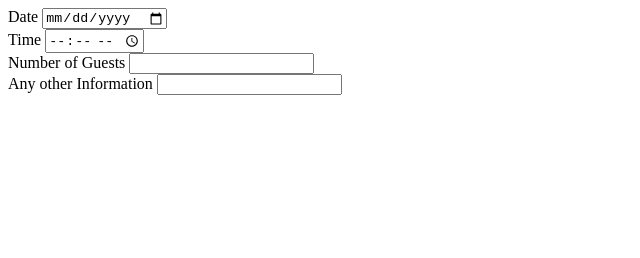
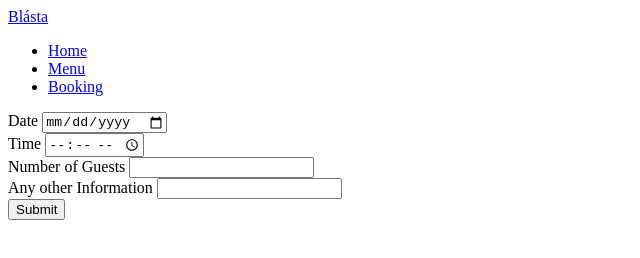
Before and after one commit to MickKav/Blasta-Booking, a plain HTML site: page index.html in a window 1280 px wide. Shown: the whole page, without its empty margins (0-640 px from the left). Drawn offline with Linux system fonts and the light colour scheme.

Commit message:
init commit

```diff
--- a/index.html
+++ b/index.html
@@ -6,6 +6,20 @@
     <title>Blásta</title>
 </head>
 <body>
+    <nav class="navbar navbar-light bg-light">
+        <a href="#" class="navbar-brand">Blásta</a>
+        <ul class="navbar-nav">
+            <li class="navbar-item">
+                <a href="#" class="nav-link">Home</a>
+            </li>
+            <li class="navbar-item">
+                <a href="#" class="nav-link">Menu</a>
+            </li>
+            <li class="navbar-item">
+                <a href="#" class="nav-link">Booking</a>
+            </li>
+        </ul>
+    </nav>
     <form>
         <div class="form-group">
             <label for="">Date</label>
@@ -23,6 +37,7 @@
             <label for="">Any other Information</label>
             <input type="text" class="form-control">
         </div>
+        <button type="submit" class="btn btn-primary">Submit</button>
     </form>
 </body>
 </html>
```
